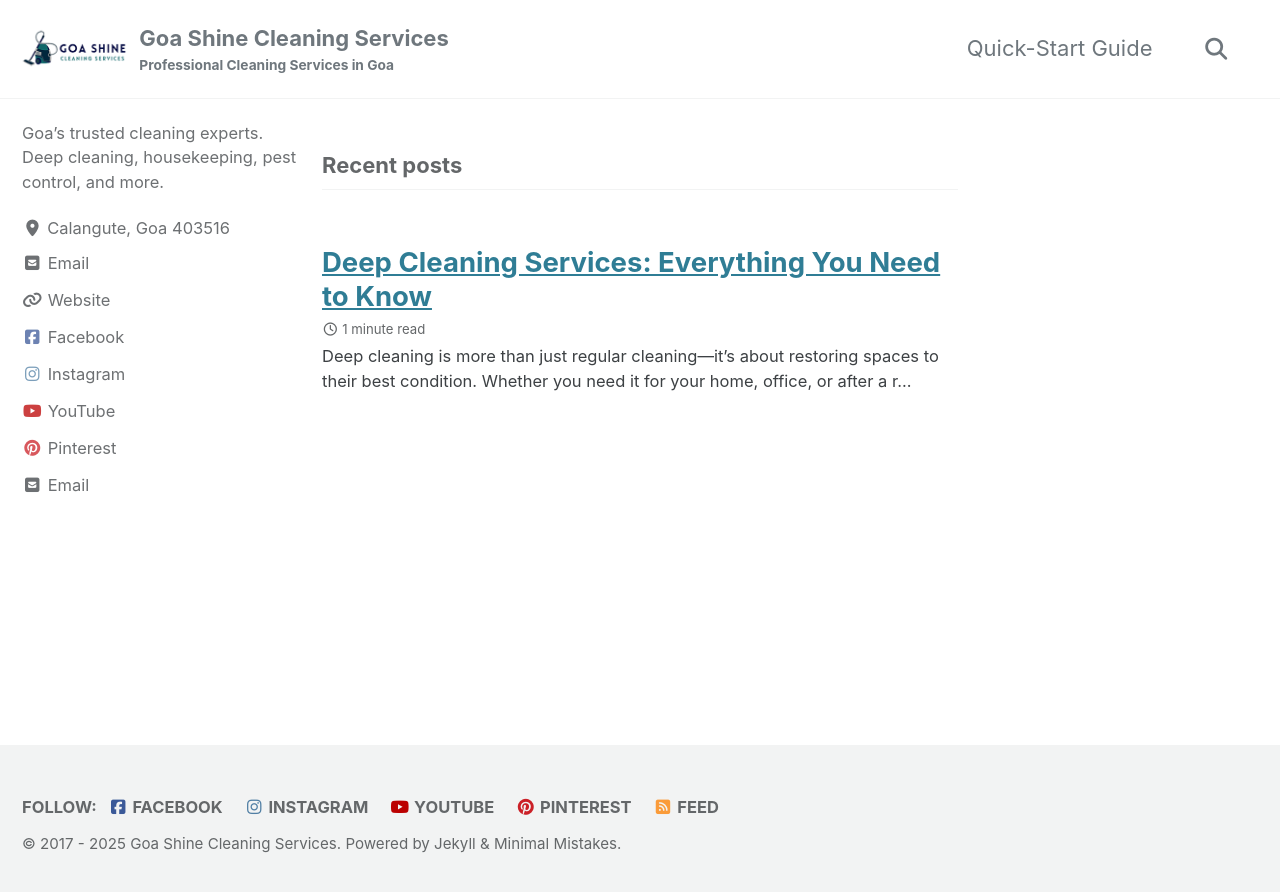
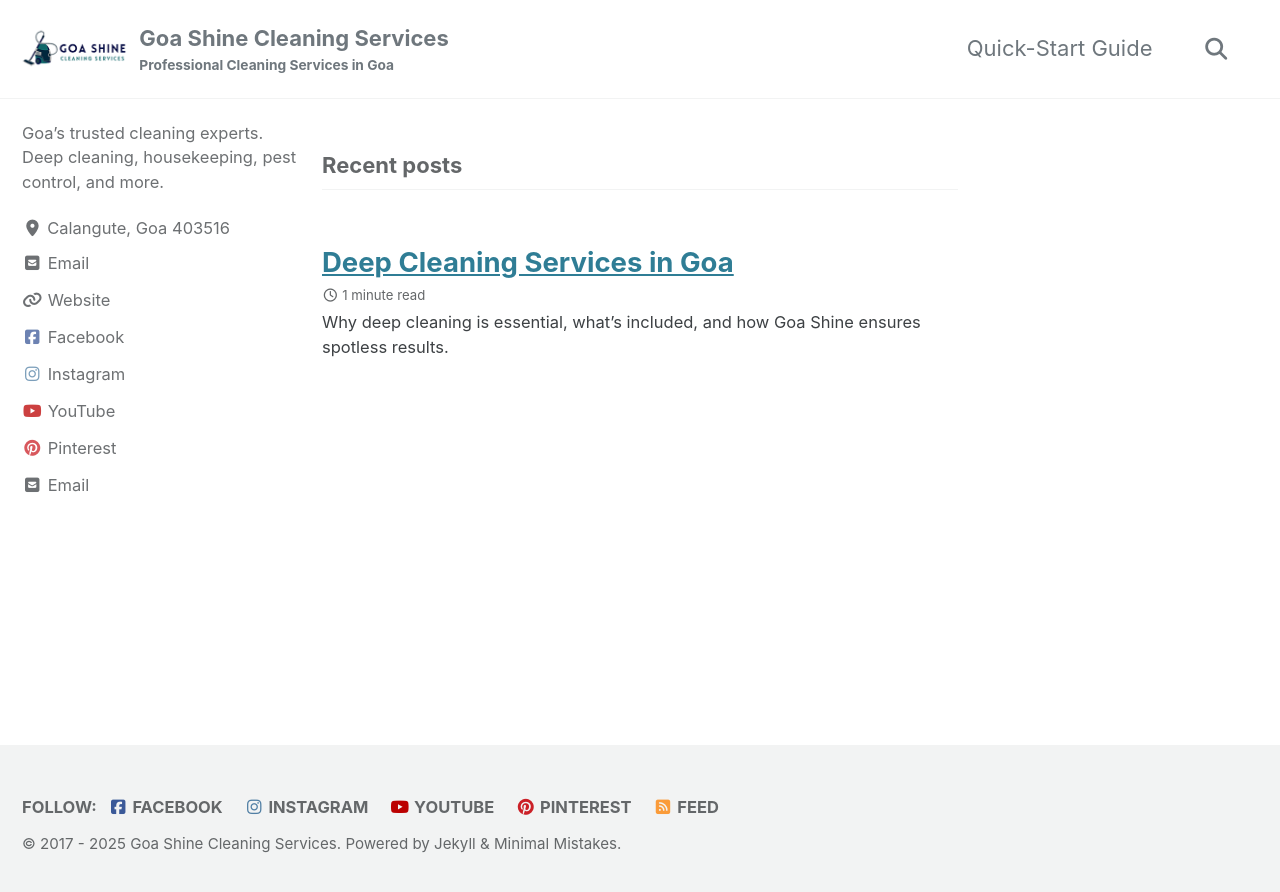
Before and after one commit to goashinecs/goashinecs, a Jekyll site: the page built from index.html, in a window 1280 px wide. Shown: the top 892 px of the page. Built offline with Jekyll 4.4.1, drawn with Linux system fonts in a browser that asks for light colours; cached includes are drawn as plain includes; the list of posts is cut into pages by our own code.

Commit message:
Update 2025-09-20-deep-cleaning-services-guide.md

```diff
--- a/_posts/2025-09-20-deep-cleaning-services-guide.md
+++ b/_posts/2025-09-20-deep-cleaning-services-guide.md
@@ -1,17 +1,21 @@
 ---
-layout: post
-title: "Deep Cleaning Services: Everything You Need to Know"
+layout: single
+title: "Deep Cleaning Services in Goa"
 date: 2025-09-20
-categories: cleaning tips
-tags:
-  - deep cleaning
-  - housekeeping
-  - Goa Shine Services
-author: "Goa Shine Cleaning Services"
-excerpt_separator: "\n\n"
+author: Goa Shine Cleaning Services
+categories: [cleaning, services]
+tags: [deep-cleaning, goa, housekeeping]
+excerpt: "Why deep cleaning is essential, what's included, and how Goa Shine ensures spotless results."
+header:
+  overlay_color: "#000"
+  overlay_filter: "0.3"
+  overlay_image: /assets/img/logo.png
+  caption: "Deep Cleaning Services by Goa Shine"
 ---
 
-Deep cleaning is more than just regular cleaning—it’s about restoring spaces to their best condition. Whether you need it for your home, office, or after a renovation, it involves thorough attention to areas often overlooked.
+Deep cleaning is more than just regular cleaning — it’s about restoring spaces to their best condition. Whether you need it for your home, office, or after a renovation, it involves thorough attention to areas often overlooked.
+
+---
 
 ## 🌟 Why Deep Cleaning Matters
 
@@ -20,7 +24,9 @@ Deep cleaning is more than just regular cleaning—it’s about restoring spaces
 - Makes your home or workspace look and feel fresh
 - Extends the life of furniture, carpets, upholstery
 
-## 🔧 What’s Included in Our Deep Cleaning Service
+---
+
+## 🧽 What’s Included in Our Deep Cleaning Service
 
 1. Detailed dusting of baseboards, window sills, ceiling corners
 2. Deep cleaning of kitchens and bathrooms (tiles, grout, faucets)
@@ -29,12 +35,16 @@ Deep cleaning is more than just regular cleaning—it’s about restoring spaces
 5. Sofa and carpet cleaning using gentle yet effective methods
 6. Sanitization of floors, walls, and all accessible surfaces
 
-## 🗓 When Is Deep Cleaning Needed?
+---
+
+## 📅 When Is Deep Cleaning Needed?
 
 - **Moving in / out** — when switching households
 - **Post construction or renovation** — lots of dust & debris
 - **Seasonal cleaning** — e.g. before festivals or monsoon
 - **High-traffic areas** — homes with pets, kids, etc.
+
+---
 
 ## ✅ How We Do It (Goa Shine’s Process)
 
@@ -44,10 +54,13 @@ Deep cleaning is more than just regular cleaning—it’s about restoring spaces
 - Attention to small details (switch plates, corners, light fixtures)
 - Final walkthrough with you to ensure your satisfaction
 
+---
+
 ## 📞 Contact Us for Deep Cleaning in Goa
 
 If you’d like to get a deep cleaning quote or book a session, don’t hesitate to reach out:
-**Call / WhatsApp:** +91 81779 10672
-**Email:** goashinecs@gmail.com
+
+**Call / WhatsApp**: +91 81779 10672
+**Email**: goashinecs@gmail.com
 
 Thank you for trusting **Goa Shine Cleaning Services** — we bring sparkle back to your space! ✨
```
